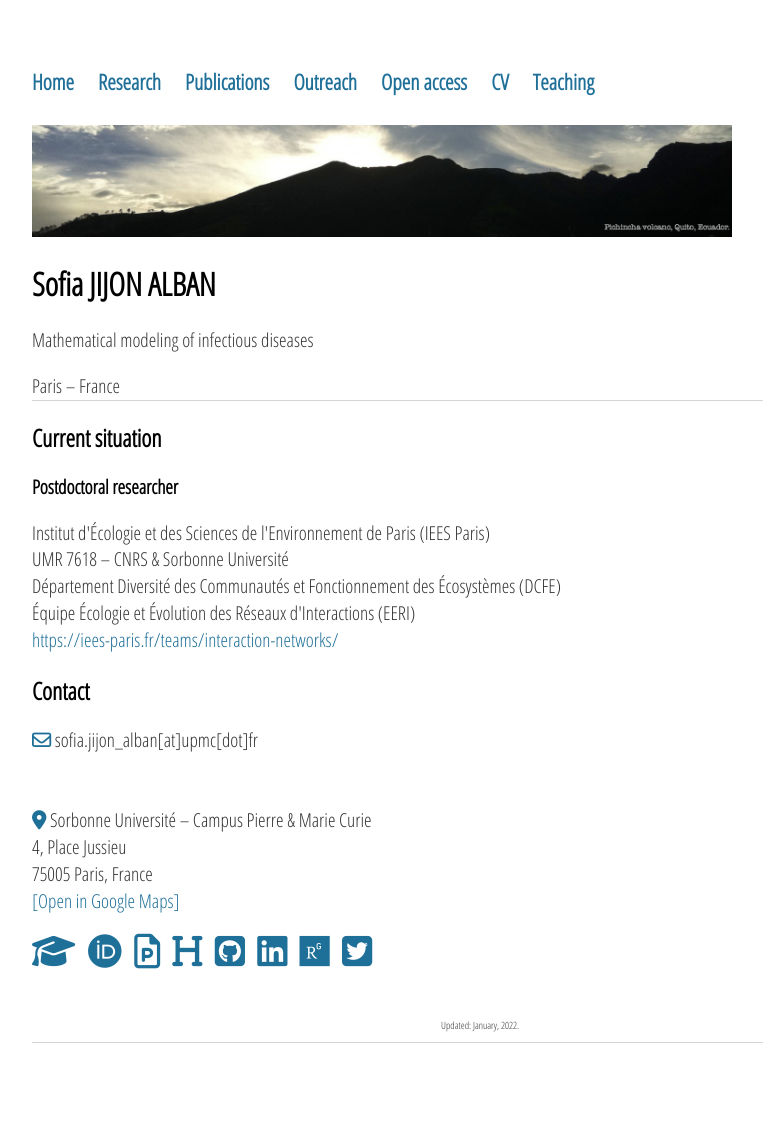
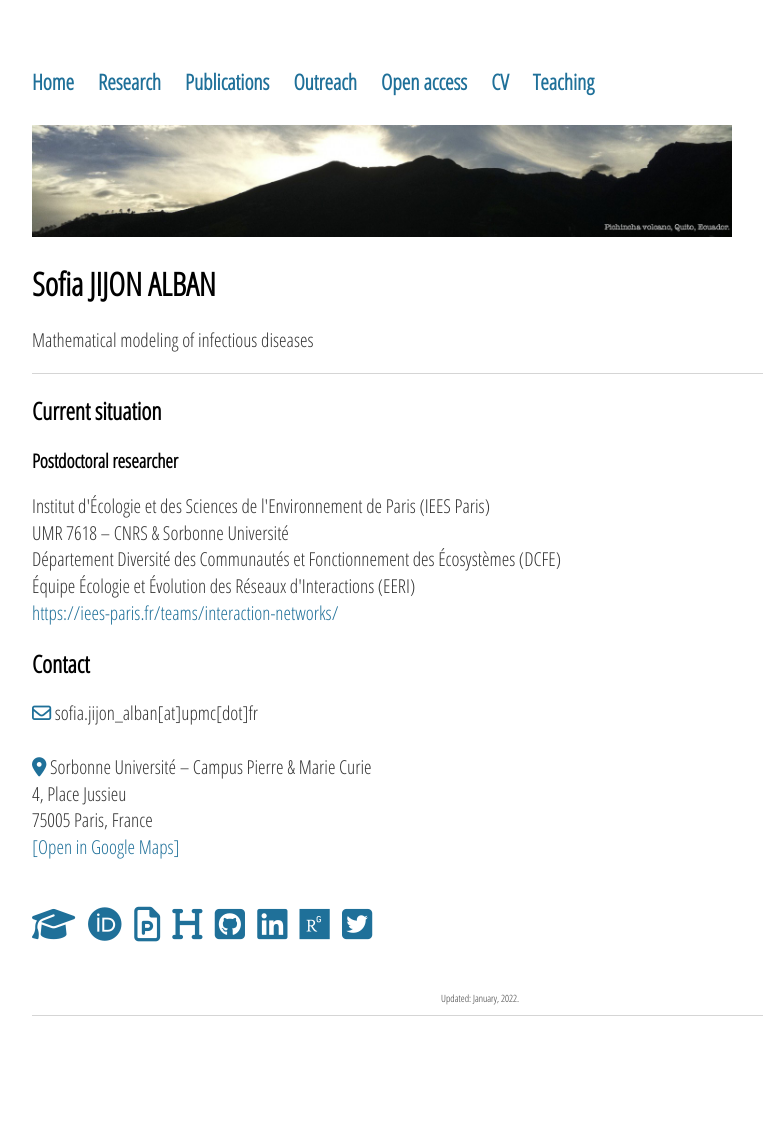
Before and after one commit to sjijon/sjijon.github.io, a Jekyll site: the page built from index.html, in a window 1280 px wide. Shown: the whole page, without its empty margins (160-923 px from the left). Built offline with Jekyll 4.4.1, drawn with Linux system fonts in a browser that asks for light colours; nearby versions of some CDN libraries; after the commit the page ends 1096 px from its top, so only the background shows below that.

Commit message:
Fix line breaks

```diff
--- a/index.html
+++ b/index.html
@@ -8,9 +8,7 @@ title: Sofia JIJON
 	<p>
 		Mathematical modeling of infectious diseases
 	</p>
-	<p style="border-bottom: 1px solid #d5d5d5;">
-		Paris &ndash; France
-	</p>
+	<p style="border-bottom: 1px solid #d5d5d5;"></p>
 
 	<h2>Current situation</h2>
 	<h4>Postdoctoral researcher</h4>
@@ -37,7 +35,6 @@ title: Sofia JIJON
 		<br>
 		<i class="far fa-envelope" style="color:#1f7099"></i> sofia.jijon[at]iplesp[dot]upmc[dot]fr -->
 		<br>
-		<br>
 			<i class="fa fa-map-marker" aria-hidden="true" style="color:#1f7099"></i> Sorbonne Université – Campus Pierre & Marie Curie
 		<br>
 		4, Place Jussieu
@@ -48,6 +45,7 @@ title: Sofia JIJON
 	</p>
 
 	<p>
+		<br>
 		<a href="https://scholar.google.fr/citations?user=0CT-3HgAAAAJ&hl" target="_blank"><i class="fa fa-graduation-cap " style="font-size: 1.8em"></i></a>
 		&nbsp;
 		<a href="https://orcid.org/0000-0002-1292-0512" target="_blank"><i class="fab fa-orcid" style="font-size: 1.8em"></i></a>
```
